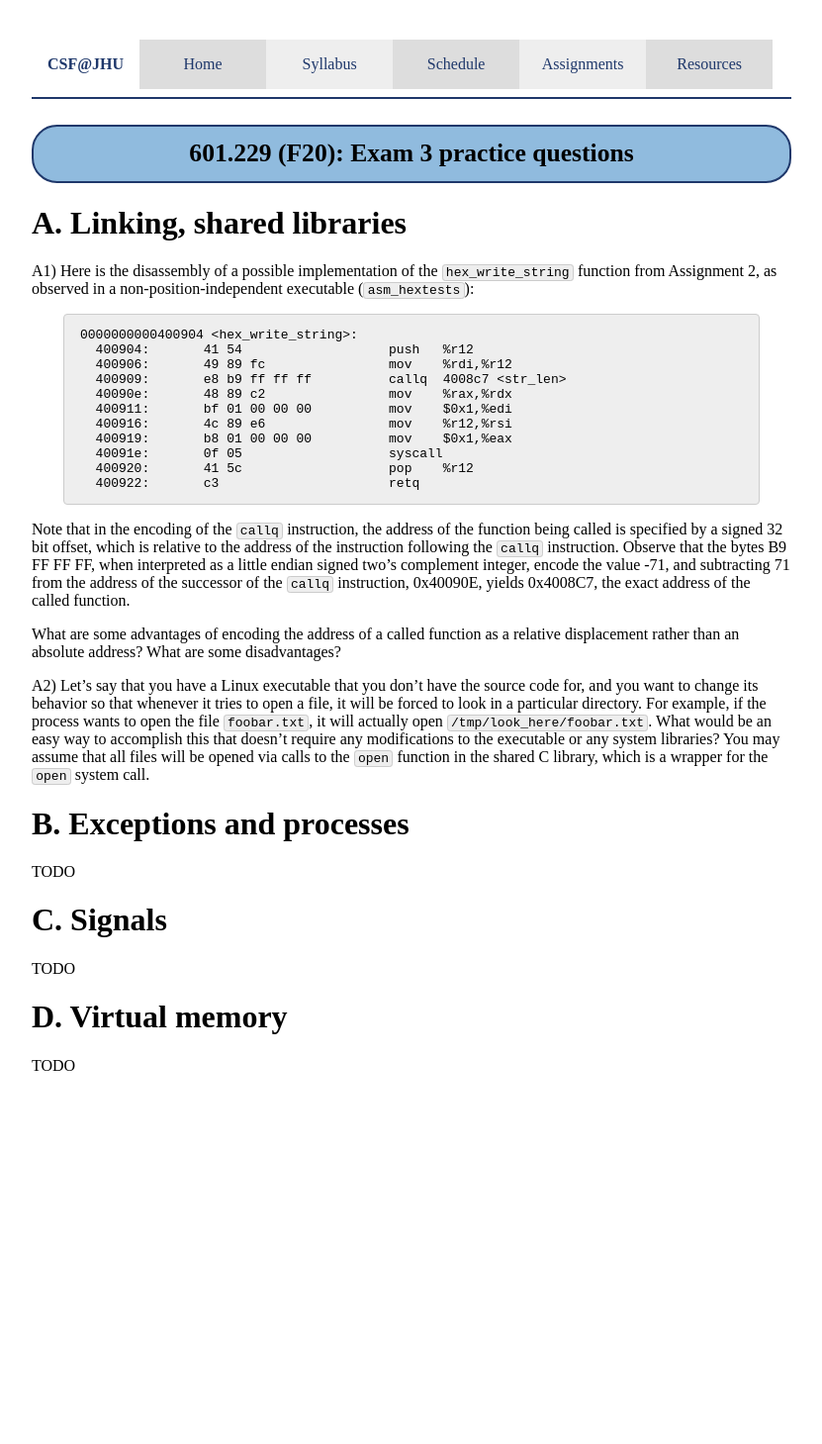
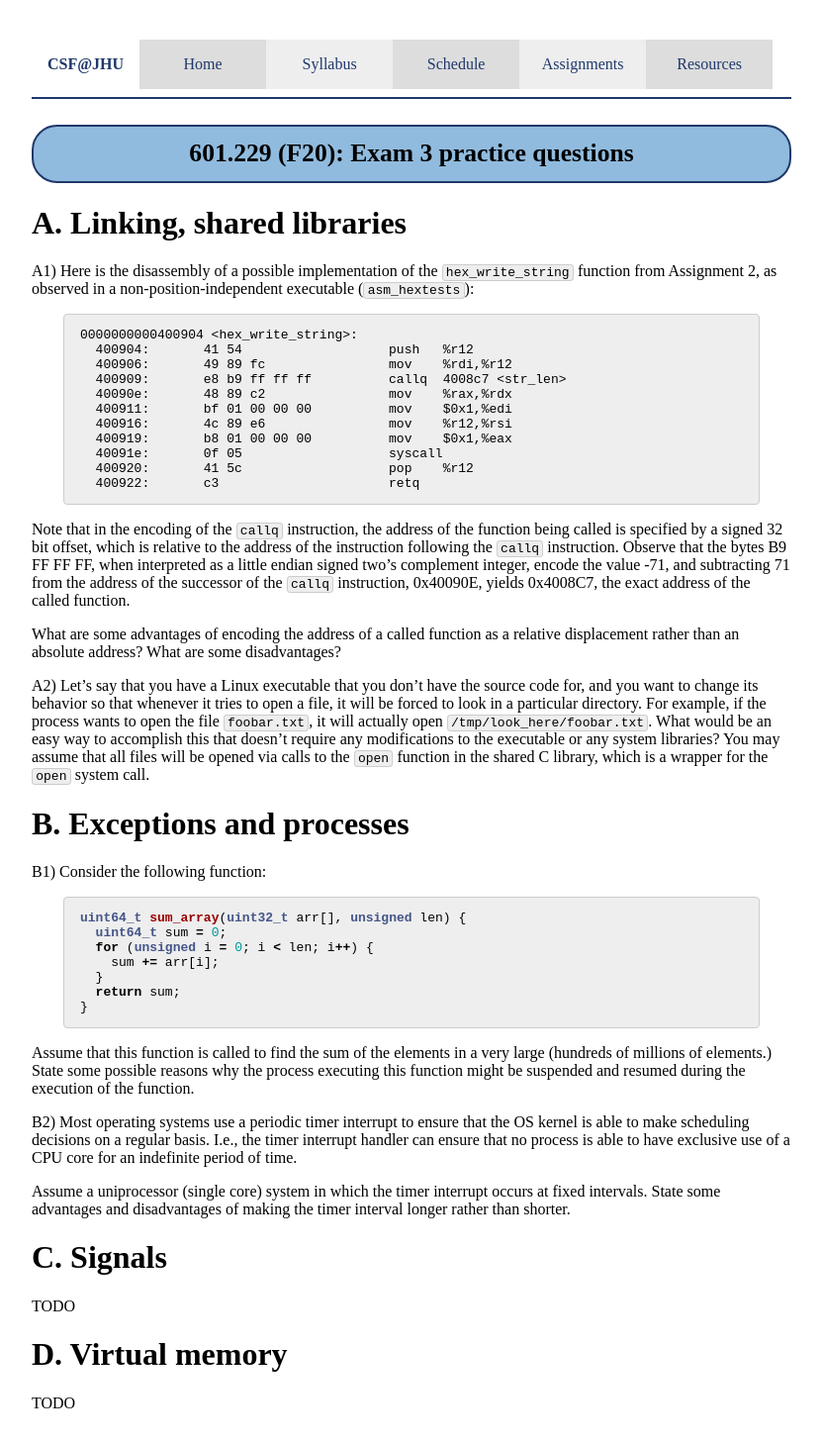
Before and after one commit to jhucsf/fall2020, a Jekyll site: the page built from resources/exam3review.md, in a window 1280 px wide. Shown: the whole page at 99% size, without its empty margins (224-1055 px from the left). Built offline with Jekyll 4.4.1, drawn with Linux system fonts in a browser that asks for light colours; before the commit the page ends 1118 px from its top, so only the background shows below that.

Commit message:
some process/exceptions question

````diff
--- a/resources/exam3review.md
+++ b/resources/exam3review.md
@@ -29,7 +29,23 @@ A2) Let's say that you have a Linux executable that you don't have the source co
 
 # B. Exceptions and processes
 
-TODO
+B1) Consider the following function:
+
+```c
+uint64_t sum_array(uint32_t arr[], unsigned len) {
+  uint64_t sum = 0;
+  for (unsigned i = 0; i < len; i++) {
+    sum += arr[i];
+  }
+  return sum;
+}
+```
+
+Assume that this function is called to find the sum of the elements in a very large (hundreds of millions of elements.)  State some possible reasons why the process executing this function might be suspended and resumed during the execution of the function.
+
+B2) Most operating systems use a periodic timer interrupt to ensure that the OS kernel is able to make scheduling decisions on a regular basis.  I.e., the timer interrupt handler can ensure that no process is able to have exclusive use of a CPU core for an indefinite period of time.
+
+Assume a uniprocessor (single core) system in which the timer interrupt occurs at fixed intervals.  State some advantages and disadvantages of making the timer interval longer rather than shorter.
 
 # C. Signals
 
````
